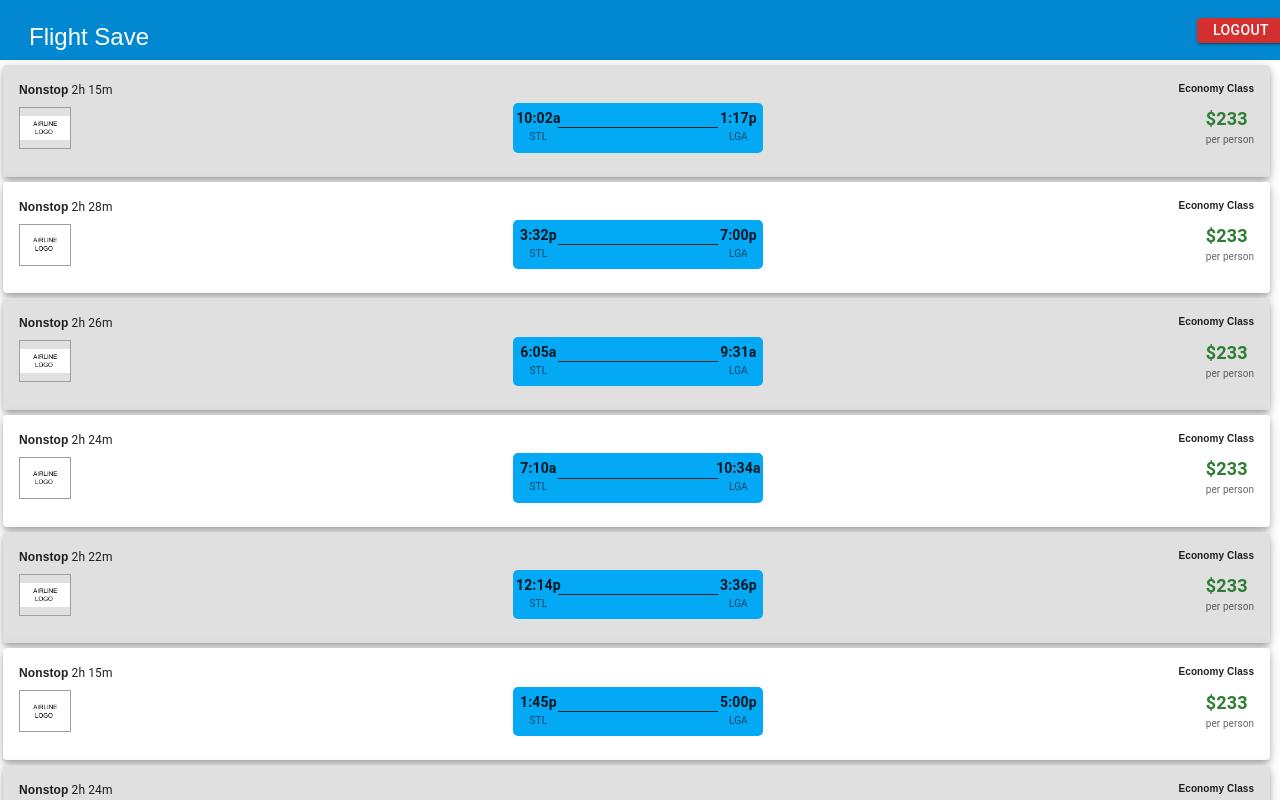
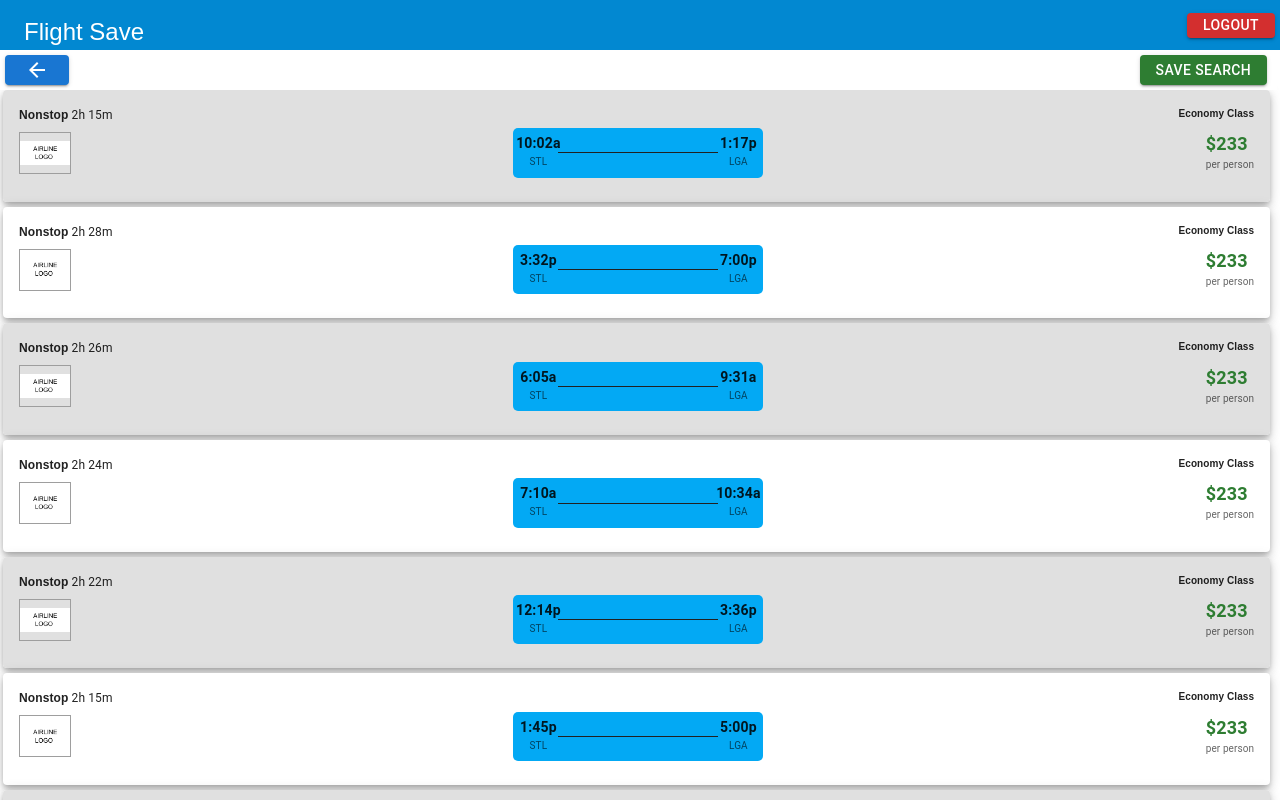
Before and after one commit to dagmawig/flight-save-client, a React (Create React App) app: page / in a window 1280 px wide. Shown: the top 800 px of the page. Built offline with nearby package versions, Linux system fonts and the light colour scheme; the HTML template or start-up script is replaced by a standard one.

Commit message:
added save search component to search result box

```diff
--- a/src/App.css
+++ b/src/App.css
@@ -1,5 +1,6 @@
 .App {
-  height: 100vh;
-  margin: auto;
+  min-height: 100vh;
+  margin: 0;
   width: 100%;
+  padding: 0;
 }
--- a/src/components/Header.tsx
+++ b/src/components/Header.tsx
@@ -5,11 +5,11 @@ import "./Header.css"
 
 export default function Header() {
     return (
-        <Box sx={{ width: "100%", height: "50px", display: "flex", justifyContent: 'space-between', backgroundColor: "info.main", padding: "5px", marginBottom: "5px" }}>
+        <Box sx={{ position: "sticky", top: 0, zIndex: 20,  width: "100%", height: "50px", display: "flex", justifyContent: 'space-between', backgroundColor: "info.main", padding: 0, marginBottom: "5px", marginTop:0 }}>
             <Toolbar sx={{ color: "white", fontSize: "18pt" }}>
                 Flight Save
             </Toolbar>
-            <Button variant="contained" color="error" sx={{ height: "25px", alignSelf: "center", color: "white" }}>Logout</Button>
+            <Button variant="contained" color="error" sx={{ height: "25px", alignSelf: "center", color: "white", mr: '5px' }}>Logout</Button>
         </Box>
 
     )
--- a/src/components/Home.tsx
+++ b/src/components/Home.tsx
@@ -17,7 +17,8 @@ import Select, { SelectChangeEvent } from '@mui/material/Select';
 import { DateRangePicker, DateRange } from '@mui/x-date-pickers-pro/DateRangePicker';
 import { SearchResultItem } from "./FlightResult";
 import fData from './data.json'
-
+import { callbackify } from "util";
+import ArrowBackIcon from '@mui/icons-material/ArrowBack';
 
 interface IProps {
     kind: string
@@ -220,9 +221,15 @@ export default function Home() {
         //         }
         //     }
         // } />
-        <>
-         {searchResultBox}
-        </>
-
+        <Box sx={{  width: "100%", my: 0, mx: "auto", padding: 0, margin:0, height: "calc(100vh-50px)", overflowY: "hidden"}}>
+            <Box sx={{  position: "fixed", top: "50px", bottom: 0, left: 0, right: 0, zIndex: 5, width: "99%", height: "30px", display: "flex", justifyContent: 'space-between', padding: "5px", margin:0, backgroundColor: "rgba(255, 255, 255, 1)" }} >
+            <Button variant="contained" color="primary" ><ArrowBackIcon/></Button>
+                <Button variant="contained" color="success" sx={{mr: "5px"}} >Save Search</Button>
+            </Box>
+            <Box sx={{ maxHeight: "calc(100vh-80px)", overflowY: "scroll", marginTop: "30px"}}>
+                {searchResultBox}
+            </Box>
+            {/* <div style={{fontSize: '1000pt', margin: 0, padding: 0, }}>A</div> */}
+        </Box>
     )
 }
--- a/src/index.css
+++ b/src/index.css
@@ -5,14 +5,12 @@
   font-family: Arial, Helvetica, sans-serif;
 }
 
-:root {
-  width: 100vw;
-}
-/* html {
+html {
   height: 100vh;
-  width: 412px;
 }
 
 body, #root {
-  min-height: 100vh;
-} */
+  height: 100vh;
+  margin: 0;
+  padding: 0;
+}
```
